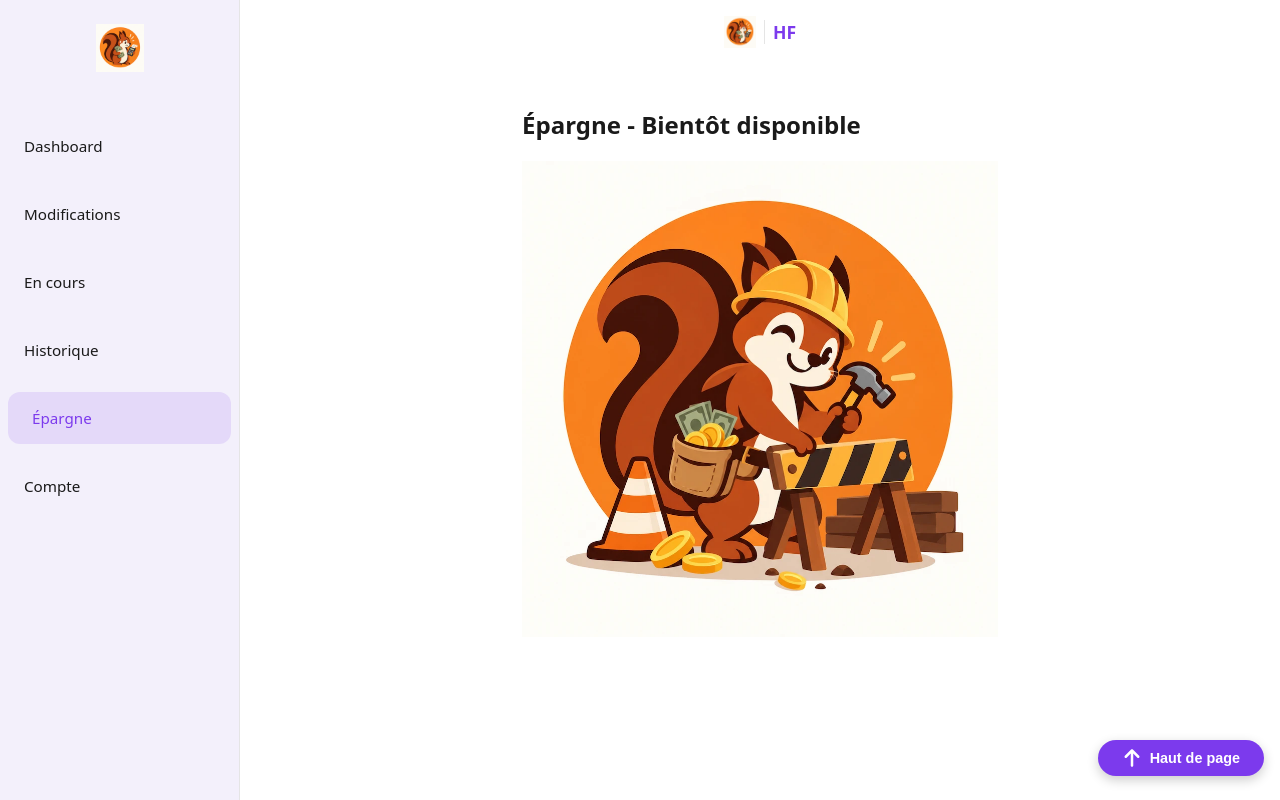
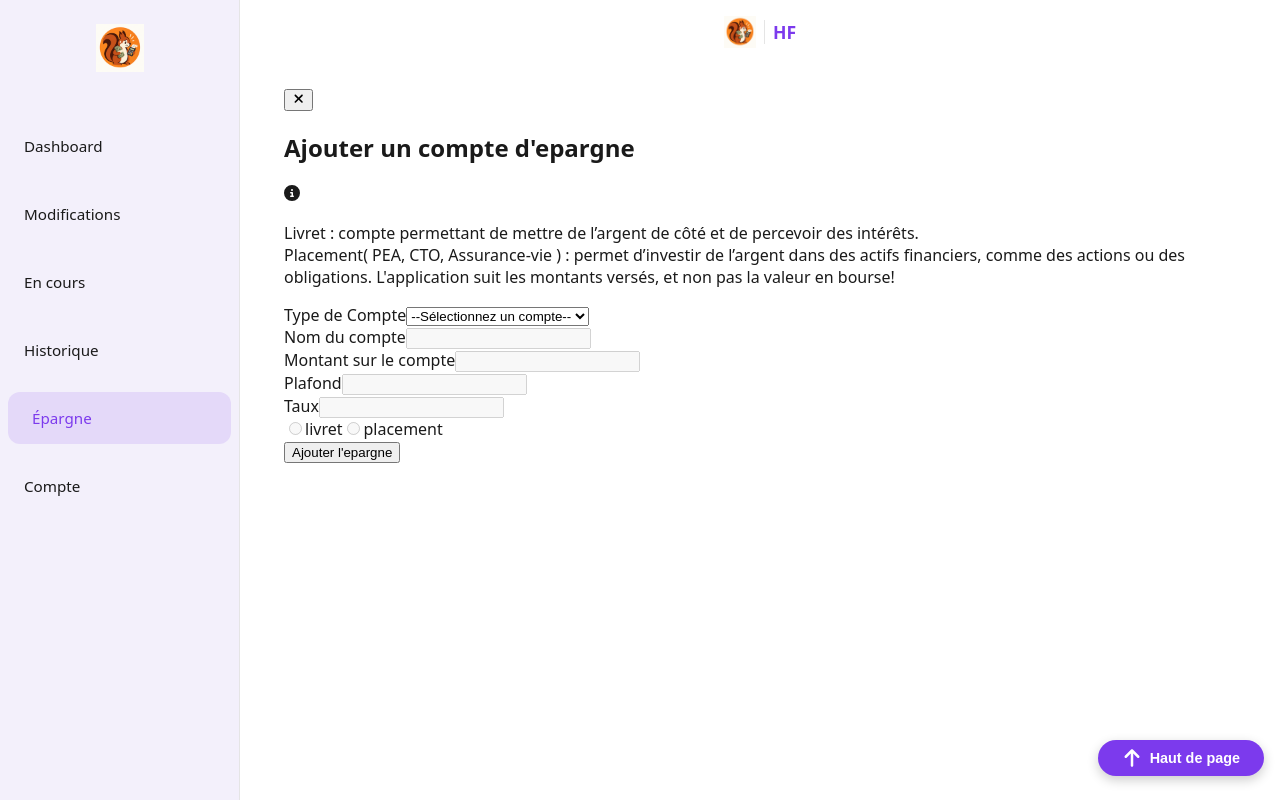
Before and after one commit to donhug/budget-app, a React (Vite) app in the folder Compte/: page /savings in a window 1280 px wide. Shown: the top 800 px of the page. Built offline with nearby package versions, Linux system fonts and the light colour scheme.

Commit message:
feat(savings): modale de création de compte et page Savings

```diff
--- a/Compte/src/App.jsx
+++ b/Compte/src/App.jsx
@@ -14,6 +14,7 @@ import Footer from "./components/Footer/Footer";
 import ScrollBubble from "./components/ScrollBubble/ScrollBubble";
 import Years from "./pages/Years/Years";
 import PastMonths from "./pages/PastMonths/PastMonths";
+import Savings from "./pages/Savings/Savings";
 function App() {
   const [isNavOpen, setIsNavOpen] = useState(false);
   const [isReady, setIsReady] = useState(false);
@@ -42,10 +43,7 @@ function App() {
                   path="/dashboard"
                   element={<UnderConstruction title="Dashboard" />}
                 />
-                <Route
-                  path="/savings"
-                  element={<UnderConstruction title="Épargne" />}
-                />
+                <Route path="/savings" element={<Savings title="Épargne" />} />
                 <Route
                   path="/account"
                   element={<UnderConstruction title="Compte" />}
--- /dev/null
+++ b/Compte/src/components/CreateAccountModal/CreateAccountModal.jsx
@@ -0,0 +1,186 @@
+import { useState } from "react";
+import { FaXmark, FaCircleInfo } from "react-icons/fa6";
+import style from "./CreateAccountModal.module.css";
+import { SAVINGS_CATALOG } from "../../constants/accounts";
+function CreateAccountModal({ onSubmit, onClose }) {
+  const [catalogId, setCatalogId] = useState("");
+  const [accountName, setAccountName] = useState("");
+  const [accountBalance, setAccountBalance] = useState("");
+  const [accountCeiling, setAccountCeiling] = useState("");
+  const [accountRate, setAccountRate] = useState("");
+  const [accountKind, setAccountKind] = useState("");
+  const [error, setError] = useState("");
+  const [status, setStatus] = useState("idle");
+
+  function handleValidate() {
+    const errors = [];
+    setError("");
+
+    if (accountName.trim() === "") errors.push("le nom du Compte");
+    if (accountKind === "") errors.push("la nature (livret ou placement)");
+    if (errors.length > 0) {
+      setError("Il manque : " + errors.join(", "));
+      return;
+    }
+    setStatus("loading");
+    setTimeout(() => {
+      setStatus("success");
+      setTimeout(() => {
+        onSubmit({
+          accountName,
+          accountBalance,
+          accountCeiling,
+          accountRate,
+          accountKind,
+        });
+      }, 400);
+    });
+  }
+  function handleCatalogChange(e) {
+    const selectedId = e.target.value;
+    setCatalogId(selectedId);
+    const catalogEntry = SAVINGS_CATALOG.find(
+      (entry) => entry.id === selectedId,
+    );
+    if (!catalogEntry) {
+      setAccountName("");
+      setAccountCeiling("");
+      setAccountRate("");
+      setAccountKind("");
+      return;
+    }
+    setAccountName(catalogEntry.label);
+    setAccountCeiling(catalogEntry.ceiling ?? "");
+    setAccountRate(catalogEntry.rate ?? "");
+    setAccountKind(catalogEntry.kind);
+  }
+  const selectedEntry = SAVINGS_CATALOG.find((entry) => entry.id === catalogId);
+  const isNothingSelected = catalogId === "";
+  const isOther = catalogId === "Autre";
+  return (
+    <div className={style.overlay}>
+      <div className={style.modal}>
+        <button
+          className={style.closeBtn}
+          type="button"
+          onClick={onClose}
+          aria-label="Fermer"
+        >
+          <FaXmark />
+        </button>
+        <h2 className={style.heading}>Ajouter un compte d'epargne</h2>
+        <div className={style.warning}>
+          <FaCircleInfo />
+          <p>
+            Livret : compte permettant de mettre de l’argent de côté et de
+            percevoir des intérêts. <br />
+            Placement( PEA, CTO, Assurance-vie ) : permet d’investir de l’argent
+            dans des actifs financiers, comme des actions ou des obligations.
+            L'application suit les montants versés, et non pas la valeur en
+            bourse!
+          </p>
+        </div>
+        <label htmlFor="catalog">Type de Compte</label>
+        <select id="catalog" value={catalogId} onChange={handleCatalogChange}>
+          <option value="">--Sélectionnez un compte--</option>
+          {SAVINGS_CATALOG.map((entry) => {
+            return (
+              <option key={entry.id} value={entry.id}>
+                {entry.label}
+              </option>
+            );
+          })}
+          <option value="Autre">Autre</option>
+        </select>
+        <div className={style.field}>
+          <label htmlFor="label">Nom du compte</label>
+          <input
+            id="label"
+            type="text"
+            disabled={isNothingSelected}
+            value={accountName}
+            onChange={(e) => setAccountName(e.target.value)}
+          />
+        </div>
+        <div className={style.field}>
+          <label htmlFor="value">Montant sur le compte</label>
+          <input
+            id="value"
+            type="number"
+            disabled={isNothingSelected}
+            value={accountBalance}
+            min="0"
+            onChange={(e) => setAccountBalance(e.target.value)}
+          />
+        </div>
+        <div className={style.field}>
+          <label htmlFor="ceiling">Plafond</label>
+          <input
+            id="ceiling"
+            type="number"
+            disabled={!(isOther || selectedEntry?.ceilingEditable)}
+            value={accountCeiling}
+            onChange={(e) => setAccountCeiling(e.target.value)}
+          />
+        </div>
+        {accountKind !== "placement" && (
+          <div className={style.field}>
+            <label htmlFor="rate">Taux</label>
+            <input
+              id="rate"
+              type="number"
+              step="0.01"
+              disabled={!(isOther || selectedEntry?.rateEditable)}
+              value={accountRate}
+              onChange={(e) => setAccountRate(e.target.value)}
+            />
+          </div>
+        )}
+        <div className={style.typeGroup}>
+          <label className={style.radioLabel}>
+            <input
+              type="radio"
+              name="type"
+              value="livret"
+              disabled={!isOther}
+              checked={accountKind === "livret"}
+              className={style.radioInput}
+              onChange={(e) => setAccountKind(e.target.value)}
+            />
+            <span className={style.radioChip}>livret</span>
+          </label>
+
+          <label className={style.radioLabel}>
+            <input
+              type="radio"
+              name="type"
+              value="placement"
+              disabled={!isOther}
+              checked={accountKind === "placement"}
+              className={style.radioInput}
+              onChange={(e) => setAccountKind(e.target.value)}
+            />
+            <span className={style.radioChip}>placement</span>
+          </label>
+        </div>
+
+        {error && (
+          <p className={style.error} role="alert">
+            {error}
+          </p>
+        )}
+        <button
+          type="button"
+          className={style.submitBtn}
+          onClick={handleValidate}
+          disabled={status !== "idle"}
+        >
+          {status === "idle" && "Ajouter l'epargne"}
+          {status === "loading" && <span className={style.spinner} />}
+          {status === "success" && <span className={style.checkmark}>✓</span>}
+        </button>
+      </div>
+    </div>
+  );
+}
+export default CreateAccountModal;
--- /dev/null
+++ b/Compte/src/pages/Savings/Savings.jsx
@@ -0,0 +1,8 @@
+import style from "./Savings.module.css";
+import CreateAccountModal from "../../components/CreateAccountModal/CreateAccountModal";
+
+function Savings() {
+  return <CreateAccountModal />;
+}
+
+export default Savings;
```
Also changed, not shown: Compte/src/components/CreateAccountModal/CreateAccountModal.module.css (added), Compte/src/pages/Savings/Savings.module.css (added).
